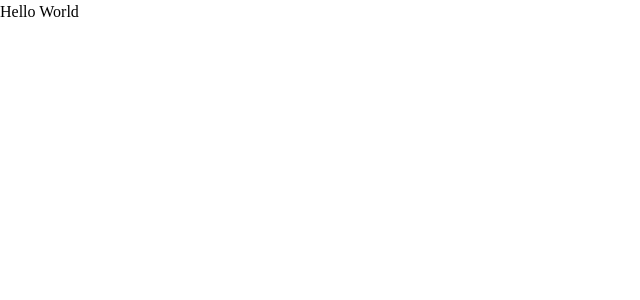
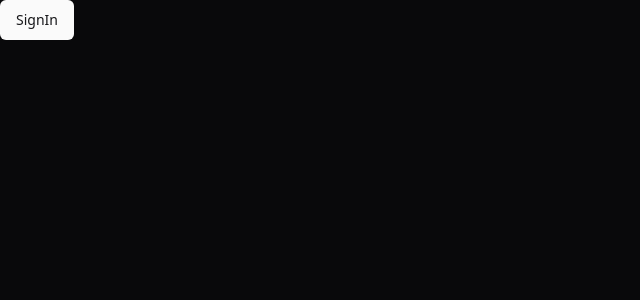
Before and after one commit to Dev-Lops/next-saas-rbac, a Next.js app in the folder apps/web/: page / in a window 1280 px wide. Shown: the top 300 px of the page, without its empty margins (0-640 px from the left). Built offline with nearby package versions, Linux system fonts and the light colour scheme.

Commit message:
✨ Front: Chadcn-ui settings

```diff
--- a/apps/web/src/app/globals.css
+++ b/apps/web/src/app/globals.css
@@ -1,3 +1,69 @@
 @tailwind base;
 @tailwind components;
 @tailwind utilities;
+
+@layer base {
+  :root {
+    --background: 0 0% 100%;
+    --foreground: 240 10% 3.9%;
+    --card: 0 0% 100%;
+    --card-foreground: 240 10% 3.9%;
+    --popover: 0 0% 100%;
+    --popover-foreground: 240 10% 3.9%;
+    --primary: 240 5.9% 10%;
+    --primary-foreground: 0 0% 98%;
+    --secondary: 240 4.8% 95.9%;
+    --secondary-foreground: 240 5.9% 10%;
+    --muted: 240 4.8% 95.9%;
+    --muted-foreground: 240 3.8% 46.1%;
+    --accent: 240 4.8% 95.9%;
+    --accent-foreground: 240 5.9% 10%;
+    --destructive: 0 84.2% 60.2%;
+    --destructive-foreground: 0 0% 98%;
+    --border: 240 5.9% 90%;
+    --input: 240 5.9% 90%;
+    --ring: 240 10% 3.9%;
+    --radius: 0.5rem;
+    --chart-1: 12 76% 61%;
+    --chart-2: 173 58% 39%;
+    --chart-3: 197 37% 24%;
+    --chart-4: 43 74% 66%;
+    --chart-5: 27 87% 67%;
+  }
+
+  .dark {
+    --background: 240 10% 3.9%;
+    --foreground: 0 0% 98%;
+    --card: 240 10% 3.9%;
+    --card-foreground: 0 0% 98%;
+    --popover: 240 10% 3.9%;
+    --popover-foreground: 0 0% 98%;
+    --primary: 0 0% 98%;
+    --primary-foreground: 240 5.9% 10%;
+    --secondary: 240 3.7% 15.9%;
+    --secondary-foreground: 0 0% 98%;
+    --muted: 240 3.7% 15.9%;
+    --muted-foreground: 240 5% 64.9%;
+    --accent: 240 3.7% 15.9%;
+    --accent-foreground: 0 0% 98%;
+    --destructive: 0 62.8% 30.6%;
+    --destructive-foreground: 0 0% 98%;
+    --border: 240 3.7% 15.9%;
+    --input: 240 3.7% 15.9%;
+    --ring: 240 4.9% 83.9%;
+    --chart-1: 220 70% 50%;
+    --chart-2: 160 60% 45%;
+    --chart-3: 30 80% 55%;
+    --chart-4: 280 65% 60%;
+    --chart-5: 340 75% 55%;
+  }
+}
+
+@layer base {
+  * {
+    @apply border-border;
+  }
+  body {
+    @apply bg-background text-foreground;
+  }
+}
--- a/apps/web/src/app/layout.tsx
+++ b/apps/web/src/app/layout.tsx
@@ -11,7 +11,7 @@
   children: React.ReactNode;
 }>) {
   return (
-    <html lang="en">
+    <html lang="en" className="dark">
       <body >
         {children}
       </body>
--- a/apps/web/src/app/page.tsx
+++ b/apps/web/src/app/page.tsx
@@ -1,5 +1,7 @@
+import { Button } from "@/components/ui/button";
+
 export default function Home() {
   return (
-    <h1>Hello World</h1>
+    <Button>SignIn</Button>
   );
 }
--- /dev/null
+++ b/apps/web/src/components/ui/alert.tsx
@@ -0,0 +1,59 @@
+import * as React from "react"
+import { cva, type VariantProps } from "class-variance-authority"
+
+import { cn } from "@/lib/utils"
+
+const alertVariants = cva(
+  "relative w-full rounded-lg border p-4 [&>svg~*]:pl-7 [&>svg+div]:translate-y-[-3px] [&>svg]:absolute [&>svg]:left-4 [&>svg]:top-4 [&>svg]:text-foreground",
+  {
+    variants: {
+      variant: {
+        default: "bg-background text-foreground",
+        destructive:
+          "border-destructive/50 text-destructive dark:border-destructive [&>svg]:text-destructive",
+      },
+    },
+    defaultVariants: {
+      variant: "default",
+    },
+  }
+)
+
+const Alert = React.forwardRef<
+  HTMLDivElement,
+  React.HTMLAttributes<HTMLDivElement> & VariantProps<typeof alertVariants>
+>(({ className, variant, ...props }, ref) => (
+  <div
+    ref={ref}
+    role="alert"
+    className={cn(alertVariants({ variant }), className)}
+    {...props}
+  />
+))
+Alert.displayName = "Alert"
+
+const AlertTitle = React.forwardRef<
+  HTMLParagraphElement,
+  React.HTMLAttributes<HTMLHeadingElement>
+>(({ className, ...props }, ref) => (
+  <h5
+    ref={ref}
+    className={cn("mb-1 font-medium leading-none tracking-tight", className)}
+    {...props}
+  />
+))
+AlertTitle.displayName = "AlertTitle"
+
+const AlertDescription = React.forwardRef<
+  HTMLParagraphElement,
+  React.HTMLAttributes<HTMLParagraphElement>
+>(({ className, ...props }, ref) => (
+  <div
+    ref={ref}
+    className={cn("text-sm [&_p]:leading-relaxed", className)}
+    {...props}
+  />
+))
+AlertDescription.displayName = "AlertDescription"
+
+export { Alert, AlertTitle, AlertDescription }
--- /dev/null
+++ b/apps/web/src/components/ui/button.tsx
@@ -0,0 +1,56 @@
+import * as React from "react"
+import { Slot } from "@radix-ui/react-slot"
+import { cva, type VariantProps } from "class-variance-authority"
+
+import { cn } from "@/lib/utils"
+
+const buttonVariants = cva(
+  "inline-flex items-center justify-center whitespace-nowrap rounded-md text-sm font-medium ring-offset-background transition-colors focus-visible:outline-none focus-visible:ring-2 focus-visible:ring-ring focus-visible:ring-offset-2 disabled:pointer-events-none disabled:opacity-50",
+  {
+    variants: {
+      variant: {
+        default: "bg-primary text-primary-foreground hover:bg-primary/90",
+        destructive:
+          "bg-destructive text-destructive-foreground hover:bg-destructive/90",
+        outline:
+          "border border-input bg-background hover:bg-accent hover:text-accent-foreground",
+        secondary:
+          "bg-secondary text-secondary-foreground hover:bg-secondary/80",
+        ghost: "hover:bg-accent hover:text-accent-foreground",
+        link: "text-primary underline-offset-4 hover:underline",
+      },
+      size: {
+        default: "h-10 px-4 py-2",
+        sm: "h-9 rounded-md px-3",
+        lg: "h-11 rounded-md px-8",
+        icon: "h-10 w-10",
+      },
+    },
+    defaultVariants: {
+      variant: "default",
+      size: "default",
+    },
+  }
+)
+
+export interface ButtonProps
+  extends React.ButtonHTMLAttributes<HTMLButtonElement>,
+  VariantProps<typeof buttonVariants> {
+  asChild?: boolean
+}
+
+const Button = React.forwardRef<HTMLButtonElement, ButtonProps>(
+  ({ className, variant, size, asChild = false, ...props }, ref) => {
+    const Comp = asChild ? Slot : "button"
+    return (
+      <Comp
+        className={cn(buttonVariants({ variant, size, className }))}
+        ref={ref}
+        {...props}
+      />
+    )
+  }
+)
+Button.displayName = "Button"
+
+export { Button, buttonVariants }
--- /dev/null
+++ b/apps/web/src/components/ui/input.tsx
@@ -0,0 +1,25 @@
+import * as React from "react"
+
+import { cn } from "@/lib/utils"
+
+export interface InputProps
+  extends React.InputHTMLAttributes<HTMLInputElement> { }
+
+const Input = React.forwardRef<HTMLInputElement, InputProps>(
+  ({ className, type, ...props }, ref) => {
+    return (
+      <input
+        type={type}
+        className={cn(
+          "flex h-10 w-full rounded-md border border-input bg-background px-3 py-2 text-sm ring-offset-background file:border-0 file:bg-transparent file:text-sm file:font-medium placeholder:text-muted-foreground focus-visible:outline-none focus-visible:ring-2 focus-visible:ring-ring focus-visible:ring-offset-2 disabled:cursor-not-allowed disabled:opacity-50",
+          className
+        )}
+        ref={ref}
+        {...props}
+      />
+    )
+  }
+)
+Input.displayName = "Input"
+
+export { Input }
--- /dev/null
+++ b/apps/web/src/components/ui/label.tsx
@@ -0,0 +1,26 @@
+"use client"
+
+import * as React from "react"
+import * as LabelPrimitive from "@radix-ui/react-label"
+import { cva, type VariantProps } from "class-variance-authority"
+
+import { cn } from "@/lib/utils"
+
+const labelVariants = cva(
+  "text-sm font-medium leading-none peer-disabled:cursor-not-allowed peer-disabled:opacity-70"
+)
+
+const Label = React.forwardRef<
+  React.ElementRef<typeof LabelPrimitive.Root>,
+  React.ComponentPropsWithoutRef<typeof LabelPrimitive.Root> &
+  VariantProps<typeof labelVariants>
+>(({ className, ...props }, ref) => (
+  <LabelPrimitive.Root
+    ref={ref}
+    className={cn(labelVariants(), className)}
+    {...props}
+  />
+))
+Label.displayName = LabelPrimitive.Root.displayName
+
+export { Label }
--- /dev/null
+++ b/apps/web/src/components/ui/separator.tsx
@@ -0,0 +1,31 @@
+"use client"
+
+import * as React from "react"
+import * as SeparatorPrimitive from "@radix-ui/react-separator"
+
+import { cn } from "@/lib/utils"
+
+const Separator = React.forwardRef<
+  React.ElementRef<typeof SeparatorPrimitive.Root>,
+  React.ComponentPropsWithoutRef<typeof SeparatorPrimitive.Root>
+>(
+  (
+    { className, orientation = "horizontal", decorative = true, ...props },
+    ref
+  ) => (
+    <SeparatorPrimitive.Root
+      ref={ref}
+      decorative={decorative}
+      orientation={orientation}
+      className={cn(
+        "shrink-0 bg-border",
+        orientation === "horizontal" ? "h-[1px] w-full" : "h-full w-[1px]",
+        className
+      )}
+      {...props}
+    />
+  )
+)
+Separator.displayName = SeparatorPrimitive.Root.displayName
+
+export { Separator }
--- /dev/null
+++ b/apps/web/src/lib/utils.ts
@@ -0,0 +1,6 @@
+import { type ClassValue, clsx } from "clsx"
+import { twMerge } from "tailwind-merge"
+
+export function cn(...inputs: ClassValue[]) {
+  return twMerge(clsx(inputs))
+}
--- a/apps/web/tailwind.config.ts
+++ b/apps/web/tailwind.config.ts
@@ -1,23 +1,80 @@
-import type { Config } from "tailwindcss";
+import type { Config } from "tailwindcss"
 
-const config: Config = {
+const config = {
+  darkMode: ["class"],
   content: [
-    "./src/pages/**/*.{js,ts,jsx,tsx,mdx}",
-    "./src/components/**/*.{js,ts,jsx,tsx,mdx}",
-    "./src/app/**/*.{js,ts,jsx,tsx,mdx}",
-  ],
+    './pages/**/*.{ts,tsx}',
+    './components/**/*.{ts,tsx}',
+    './app/**/*.{ts,tsx}',
+    './src/**/*.{ts,tsx}',
+	],
+  prefix: "",
   theme: {
+    container: {
+      center: true,
+      padding: "2rem",
+      screens: {
+        "2xl": "1400px",
+      },
+    },
     extend: {
       colors: {
-        background: "var(--background)",
-        foreground: "var(--foreground)",
+        border: "hsl(var(--border))",
+        input: "hsl(var(--input))",
+        ring: "hsl(var(--ring))",
+        background: "hsl(var(--background))",
+        foreground: "hsl(var(--foreground))",
+        primary: {
+          DEFAULT: "hsl(var(--primary))",
+          foreground: "hsl(var(--primary-foreground))",
+        },
+        secondary: {
+          DEFAULT: "hsl(var(--secondary))",
+          foreground: "hsl(var(--secondary-foreground))",
+        },
+        destructive: {
+          DEFAULT: "hsl(var(--destructive))",
+          foreground: "hsl(var(--destructive-foreground))",
+        },
+        muted: {
+          DEFAULT: "hsl(var(--muted))",
+          foreground: "hsl(var(--muted-foreground))",
+        },
+        accent: {
+          DEFAULT: "hsl(var(--accent))",
+          foreground: "hsl(var(--accent-foreground))",
+        },
+        popover: {
+          DEFAULT: "hsl(var(--popover))",
+          foreground: "hsl(var(--popover-foreground))",
+        },
+        card: {
+          DEFAULT: "hsl(var(--card))",
+          foreground: "hsl(var(--card-foreground))",
+        },
       },
-      fontFamily: {
-        sans: ["var(--font-geist-sans)"],
-        mono: ["var(--font-geist-mono)"],
+      borderRadius: {
+        lg: "var(--radius)",
+        md: "calc(var(--radius) - 2px)",
+        sm: "calc(var(--radius) - 4px)",
+      },
+      keyframes: {
+        "accordion-down": {
+          from: { height: "0" },
+          to: { height: "var(--radix-accordion-content-height)" },
+        },
+        "accordion-up": {
+          from: { height: "var(--radix-accordion-content-height)" },
+          to: { height: "0" },
+        },
+      },
+      animation: {
+        "accordion-down": "accordion-down 0.2s ease-out",
+        "accordion-up": "accordion-up 0.2s ease-out",
       },
     },
   },
-  plugins: [],
-};
-export default config;
+  plugins: [require("tailwindcss-animate")],
+} satisfies Config
+
+export default config
```
Also changed, not shown: apps/web/package.json (+13 -5 lines), apps/web/components.json (added), 1 other file (tests, documents, lock files or other folders).
